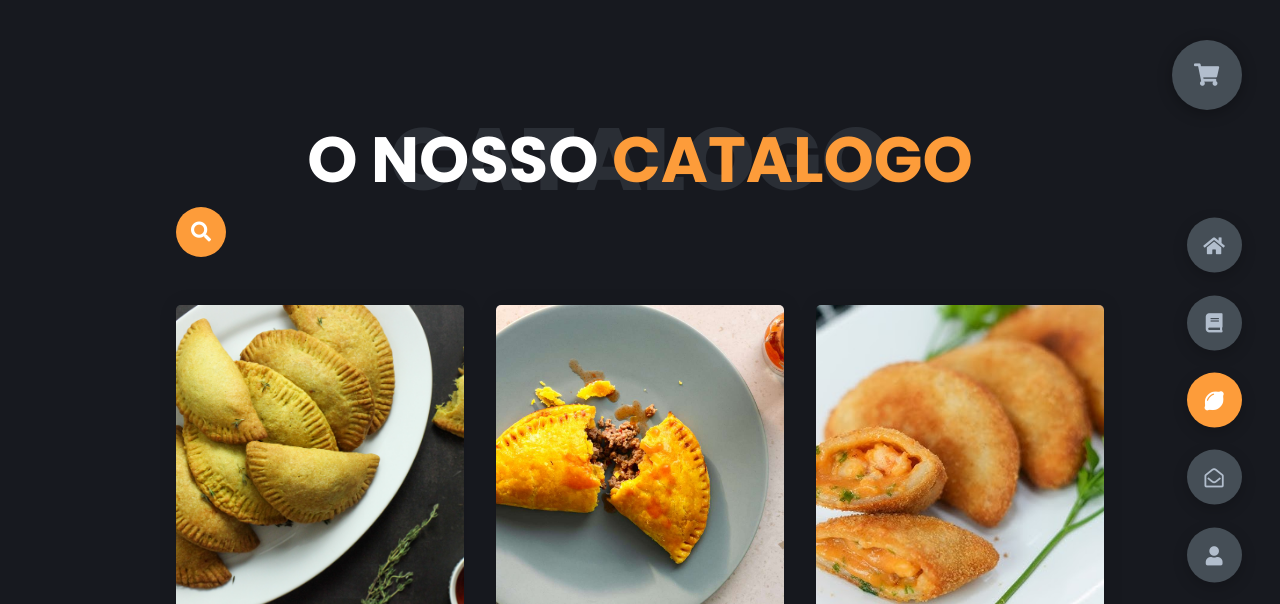
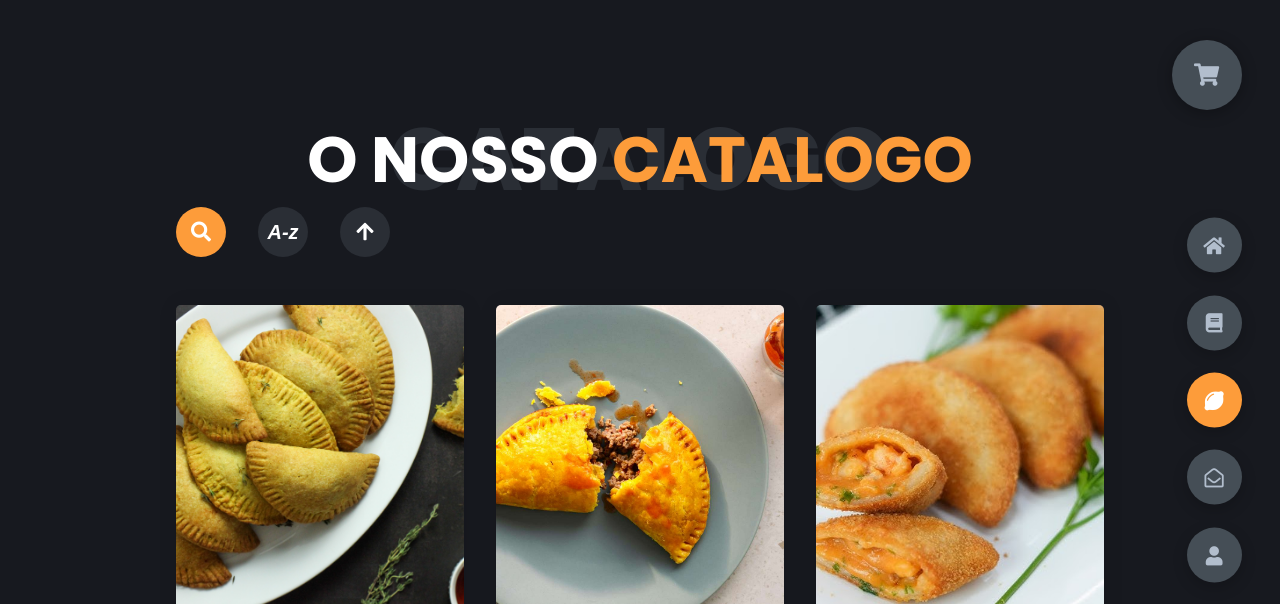
Before and after one commit to PAP-Claudia-e-Filhos-LDA/PAP-Claudia-e-Filhos-HTML, a PHP site: page /PAP-Claudia-e-Filhos-LDA/php/catalogo.php in a window 1280 px wide. Shown: the top 604 px of the page. Run offline with PHP 8.4, Linux system fonts and the light colour scheme; data comes from the database, SQL or seed files in the repository; both versions use the stored data as it was after the commit; some libraries are stand-ins or nearby versions.

Commit message:
minor changes

```diff
--- a/includes/functions_inc.php
+++ b/includes/functions_inc.php
@@ -82,7 +82,7 @@ function createUser($db, $username, $nome, $email, $phoneNumber, $password)
         $mail->addAddress($email, $nome);
 
         $mail->isHTML(true);
-        $mail->Subject = 'Assunto do Email';
+        $mail->Subject = 'Registo feito com sucesso!';
         $url = 'http://127.0.0.1/PAP-Claudia-e-Filhos-LDA/php/index.php';
         $body = '
         <!DOCTYPE html>
@@ -504,7 +504,7 @@ function createOrderLine($db, $encomendaId, $tipoRissois, $cartDetails)
 
 
         $mail->isHTML(true);
-        $mail->Subject = 'Assunto do Email';
+        $mail->Subject = 'Encomenda feita com sucesso!';
         $url = 'http://127.0.0.1/PAP-Claudia-e-Filhos-LDA/php/historico.php';
         $userOrders = getUserOrders($userId, $db);
         $lastOrder = end($userOrders);
--- a/php/catalogo.php
+++ b/php/catalogo.php
@@ -75,7 +75,16 @@ $userLoggedIn = isset($_SESSION['userid'])
               <input type="text" name="search" class="input-search" placeholder="Procure alguma coisa..." />
             </form>
           </div>
+          <div class="search-box">
+            <button type="submit" class="btn-search2"><i class="">A-z</i></button>
+            <input type="text" name="search" class="input-search2" placeholder="Procure alguma coisa..." />
+          </div>
+          <div class="search-box">
+            <button type="submit" class="btn-search2"><i class="fas fa-arrow-up"></i></button>
+            <input type="text" name="search" class="input-search2" placeholder="Procure alguma coisa..." />
+          </div>
         </div>
+
         <div class="catalogos hidden">
           <?php
           include('../includes/catalogo_inc.php');
--- a/styles/style.css
+++ b/styles/style.css
@@ -642,6 +642,44 @@ section {
   pointer-events: painted;
 }
 
+.input-search2 {
+  height: 50px;
+  width: 50px;
+  border-style: none;
+  padding: 10px;
+  font-size: 18px;
+  letter-spacing: 2px;
+  outline: none;
+  border-radius: 25px;
+  font-family: inherit;
+  transition: all 0.5s ease-in-out;
+  background-color: var(--color-grey-5);
+  padding-right: 40px;
+  color: #fff;
+  transition: all 0.4s ease-in-out;
+}
+
+.btn-search2:hover {
+  transition: all 0.4s ease-in-out;
+  background-color: var(--color-secondary);
+}
+
+.btn-search2 {
+  width: 50px;
+  height: 50px;
+  border-style: none;
+  font-size: 20px;
+  font-weight: bold;
+  outline: none;
+  cursor: pointer;
+  border-radius: 50%;
+  position: absolute;
+  right: 0px;
+  color: #ffffff;
+  background-color: transparent;
+  pointer-events: painted;
+}
+
 .btn-search:focus ~ .input-search {
   width: 300px;
   border-radius: 0px;
--- a/styles/style.scss
+++ b/styles/style.scss
@@ -650,6 +650,44 @@ section {
 }
 
 .btn-search {
+  width: 50px;
+  height: 50px;
+  border-style: none;
+  font-size: 20px;
+  font-weight: bold;
+  outline: none;
+  cursor: pointer;
+  border-radius: 50%;
+  position: absolute;
+  right: 0px;
+  color: #ffffff;
+  background-color: transparent;
+  pointer-events: painted;
+}
+
+.input-search2 {
+  height: 50px;
+  width: 50px;
+  border-style: none;
+  padding: 10px;
+  font-size: 18px;
+  letter-spacing: 2px;
+  outline: none;
+  border-radius: 25px;
+  font-family: inherit;
+  transition: all 0.5s ease-in-out;
+  background-color: var(--color-grey-5);
+  padding-right: 40px;
+  color: #fff;
+  transition: all 0.4s ease-in-out;
+}
+
+.btn-search2:hover {
+  transition: all 0.4s ease-in-out;
+  background-color: var(--color-secondary);
+}
+
+.btn-search2 {
   width: 50px;
   height: 50px;
   border-style: none;
```
Also changed, not shown: php/encomenda.php (+16 -3 lines), BD/Rissois.db, img/Untitled-2.png (added), img/mb-way.png (added), img/mbway-seeklogo.png (added), img/mbway-seeklogo.svg (added), img/mbway.svg (added), 1 other file.
